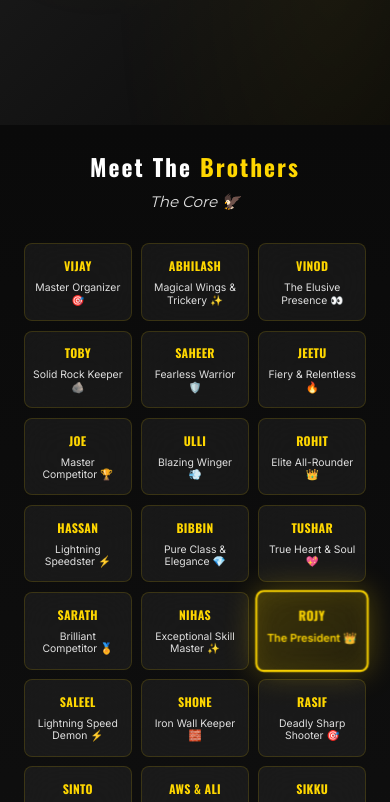
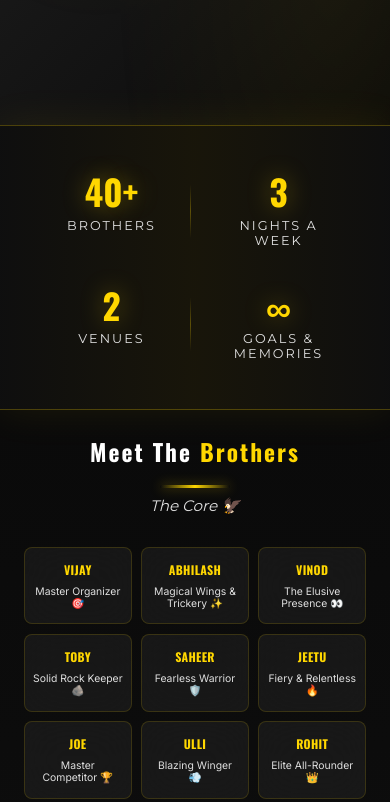
Before and after one commit to mevijaynair/fmss-platform, a website: page apps/main/index.html in a window 390 px wide. Shown: the part 800-1602 px from the top of the page. Drawn offline with nearby package versions, Linux system fonts and the light colour scheme; no server answers.

Commit message:
Add stats band and break up repeated section layouts
Two design improvements to add visual rhythm to the landing page:

1. Stats band under hero: 40+ Brothers / 3 Nights a Week / 2 Venues /
   ∞ Goals & Memories, with gold dividers. Breaks the black space
   between hero and content and adds instant credibility.

2. Break section monotony:
   - Gold accent underline beneath every section title for structure
   - Redesigned "Show Up / Commit" steps into a connected horizontal
     timeline (numbered nodes on a connector line) so it reads
     distinctly from the other card grids
   - Made GoPro section dark so backgrounds alternate cleanly

All additions are responsive (stats 2-col under 640px, timeline 2-col
under 1024px and single column on phones).

Co-Authored-By: Claude Opus 4.8 <noreply@anthropic.com>

```diff
--- a/apps/main/index.html
+++ b/apps/main/index.html
@@ -434,6 +434,17 @@
       color: var(--accent-yellow);
     }
 
+    .section-title::after {
+      content: '';
+      display: block;
+      width: 70px;
+      height: 3px;
+      margin: 1rem auto 0;
+      border-radius: 3px;
+      background: linear-gradient(90deg, transparent, var(--accent-yellow), transparent);
+      box-shadow: 0 0 12px rgba(255, 215, 0, 0.4);
+    }
+
     .bento-grid {
       display: grid;
       grid-template-columns: repeat(auto-fit, minmax(300px, 1fr));
@@ -684,6 +695,72 @@
     @media (max-width: 768px) {
       .mobile-nav-toggle {
         display: block;
+      }
+    }
+
+    /* ============================================
+       STATS BAND (under hero)
+       ============================================ */
+    .stats-band {
+      position: relative;
+      z-index: 5;
+      background: linear-gradient(90deg, rgba(15, 15, 15, 0.97), rgba(25, 22, 10, 0.97), rgba(15, 15, 15, 0.97));
+      border-top: 1px solid rgba(255, 215, 0, 0.25);
+      border-bottom: 1px solid rgba(255, 215, 0, 0.25);
+      box-shadow: 0 0 40px rgba(255, 215, 0, 0.08);
+      padding: 2.5rem 2rem;
+    }
+
+    .stats-band-inner {
+      max-width: 1100px;
+      margin: 0 auto;
+      display: grid;
+      grid-template-columns: repeat(4, 1fr);
+      gap: 1rem;
+      text-align: center;
+    }
+
+    .stat-item {
+      position: relative;
+      padding: 0.5rem 1rem;
+    }
+
+    .stat-item:not(:last-child)::after {
+      content: '';
+      position: absolute;
+      right: 0;
+      top: 50%;
+      transform: translateY(-50%);
+      width: 1px;
+      height: 60%;
+      background: linear-gradient(180deg, transparent, rgba(255, 215, 0, 0.3), transparent);
+    }
+
+    .stat-number {
+      font-family: 'Oswald', sans-serif;
+      font-size: clamp(2.2rem, 5vw, 3.2rem);
+      font-weight: 700;
+      line-height: 1;
+      color: var(--accent-yellow);
+      text-shadow: 0 0 25px rgba(255, 215, 0, 0.35);
+    }
+
+    .stat-label {
+      margin-top: 0.5rem;
+      font-size: 0.8rem;
+      letter-spacing: 2px;
+      text-transform: uppercase;
+      color: var(--text-secondary);
+      font-family: 'Montserrat', sans-serif;
+    }
+
+    @media (max-width: 640px) {
+      .stats-band-inner {
+        grid-template-columns: repeat(2, 1fr);
+        gap: 1.5rem 0.5rem;
+      }
+      .stat-item:nth-child(2)::after {
+        display: none;
       }
     }
 
@@ -1099,18 +1176,34 @@
        JOIN STEPS
        ============================================ */
     .join-steps {
+      position: relative;
       display: grid;
-      grid-template-columns: repeat(auto-fit, minmax(250px, 1fr));
-      gap: 2rem;
-      margin: 2rem 0;
+      grid-template-columns: repeat(4, 1fr);
+      gap: 1.5rem;
+      margin: 3.5rem 0 2rem;
+    }
+
+    /* Horizontal connector line running through the step numbers */
+    .join-steps::before {
+      content: '';
+      position: absolute;
+      top: 28px;
+      left: 12%;
+      right: 12%;
+      height: 2px;
+      background: linear-gradient(90deg, transparent, rgba(255, 215, 0, 0.35) 12%, rgba(255, 215, 0, 0.35) 88%, transparent);
+      z-index: 0;
     }
 
     .step-card {
+      position: relative;
+      z-index: 1;
+      margin-top: 28px;
       background: rgba(255, 255, 255, 0.05);
       backdrop-filter: blur(20px);
       border: 1px solid rgba(255, 215, 0, 0.15);
       border-radius: 12px;
-      padding: 2.5rem 2rem;
+      padding: 2.8rem 1.5rem 2rem;
       text-align: center;
       transition: all 0.3s ease;
     }
@@ -1122,8 +1215,12 @@
     }
 
     .step-number {
-      width: 60px;
-      height: 60px;
+      position: absolute;
+      top: -28px;
+      left: 50%;
+      transform: translateX(-50%);
+      width: 56px;
+      height: 56px;
       background: linear-gradient(135deg, var(--accent-yellow), var(--accent-yellow-dark));
       color: var(--primary-bg);
       border-radius: 50%;
@@ -1131,8 +1228,23 @@
       align-items: center;
       justify-content: center;
       font-weight: 800;
-      font-size: 1.8rem;
-      margin: 0 auto 1.5rem;
+      font-size: 1.7rem;
+      border: 3px solid var(--primary-bg);
+      box-shadow: 0 0 0 2px rgba(255, 215, 0, 0.3), 0 0 20px rgba(255, 215, 0, 0.3);
+    }
+
+    .step-card:hover .step-number {
+      transform: translateX(-50%) scale(1.1);
+    }
+
+    /* Stack the timeline on tablet/mobile: drop the horizontal line */
+    @media (max-width: 1024px) {
+      .join-steps {
+        grid-template-columns: repeat(2, 1fr);
+      }
+      .join-steps::before {
+        display: none;
+      }
     }
 
     .step-card h3 {
@@ -1707,6 +1819,28 @@
     </div>
   </section>
 
+  <!-- Stats Band -->
+  <div class="stats-band">
+    <div class="stats-band-inner">
+      <div class="stat-item">
+        <div class="stat-number">40+</div>
+        <div class="stat-label">Brothers</div>
+      </div>
+      <div class="stat-item">
+        <div class="stat-number">3</div>
+        <div class="stat-label">Nights a Week</div>
+      </div>
+      <div class="stat-item">
+        <div class="stat-number">2</div>
+        <div class="stat-label">Venues</div>
+      </div>
+      <div class="stat-item">
+        <div class="stat-number">∞</div>
+        <div class="stat-label">Goals &amp; Memories</div>
+      </div>
+    </div>
+  </div>
+
   <!-- The Squad Section -->
   <section id="squad" class="league-section">
     <div class="section-bg-image" id="squadBgImage"></div>
@@ -1983,7 +2117,7 @@
   </section>
 
   <!-- GoPro Matches Section -->
-  <section id="gopro" class="league-section">
+  <section id="gopro" class="league-section dark">
     <div class="container">
       <h2 class="section-title">GoPro <span>Highlights</span></h2>
       <p class="section-subtitle">Match Moments Captured in 4K</p>
```
